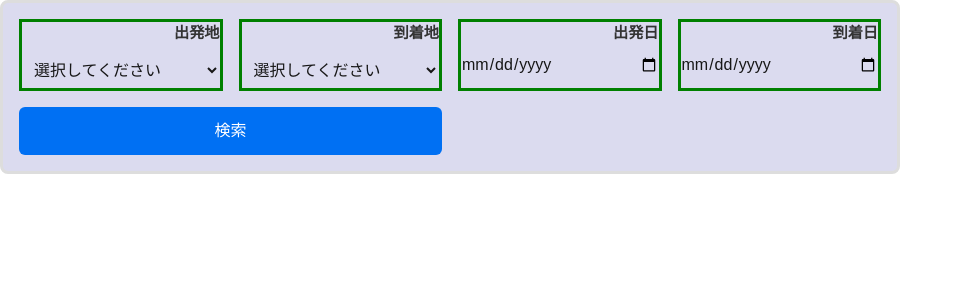
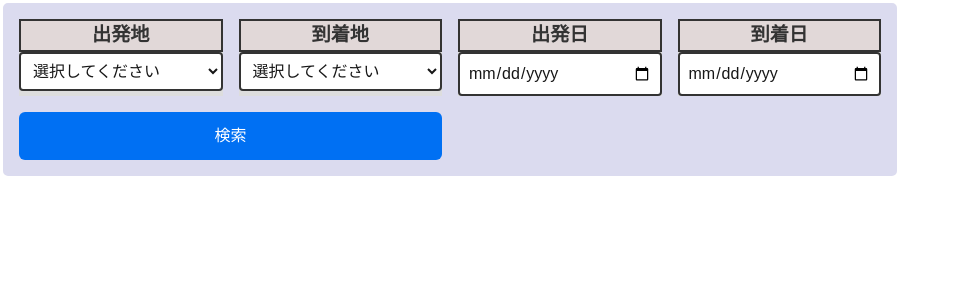
Before and after one commit to OnoHibiki/flights-ui, a Next.js app: page / in a window 1280 px wide. Shown: the top 300 px of the page, without its empty margins (0-963 px from the left). Built offline with nearby package versions, Linux system fonts and the light colour scheme.

Commit message:
何やらうまくいかない、、、

```diff
--- a/src/components/FlightSearchForm.module.css
+++ b/src/components/FlightSearchForm.module.css
@@ -4,7 +4,7 @@
     gap: 1rem;
     padding: 1rem;
     background-color: rgb(219, 219, 239);
-    border: 3px solid #ddd;
+    border: 3px solid #ffffff;
     border-radius: 8px;
     max-width: 900px;
     justify-content: space-between;
@@ -13,28 +13,30 @@
 .field {
     display: flex;
     flex-direction: column;
-    border: 3px solid green;
+    background-color: #ddd;
 }
 
 .field label {
-    margin-bottom:0.5rem;
+    background-color: #e1d8d8;
+    border: #333 2px solid;
     font-weight: 600;
-    font-size: 0.95rem;
+    font-size: 1.2rem;
     color: #333;
-    text-align: right;
-
+    text-align: center;
 }
 
-.select {
+
+
+.select,
+.dateInput {
     padding: 0.5rem;
+    border: #333 2px solid;
+    background-color: #ffffff;
+    border-radius: 4px;
+    font-size: 1rem;
 }
 
-.dateInput {
-    padding: 0.5rem;
-    border: 10px solid red;
-    border-radius: 4px;
-    font-size: 10rem;
-}
+
 
 .button {
     grid-column: span 2;
--- a/src/components/FlightSearchForm.tsx
+++ b/src/components/FlightSearchForm.tsx
@@ -33,12 +33,12 @@ const FlightSearchForm : React.FC = () =>{
 
             <div className={styles.field}>
                 <label htmlFor="departureDay">出発日</label>
-                <input type="date" id="departureDay" name="departureDay"  className={styles.dataInput} />
+                <input type="date" id="departureDay" name="departureDay"  className={styles.dateInput} />
             </div>
 
             <div className={styles.field}>
                 <label htmlFor="returnDay">到着日</label>
-                <input type="date" id="returnDay" name="returnDay" className={styles.dataInput} />
+                <input type="date" id="returnDay" name="returnDay" className={styles.dateInput} />
             </div>
 
             <button type="submit" className={styles.button}>検索</button>
```
